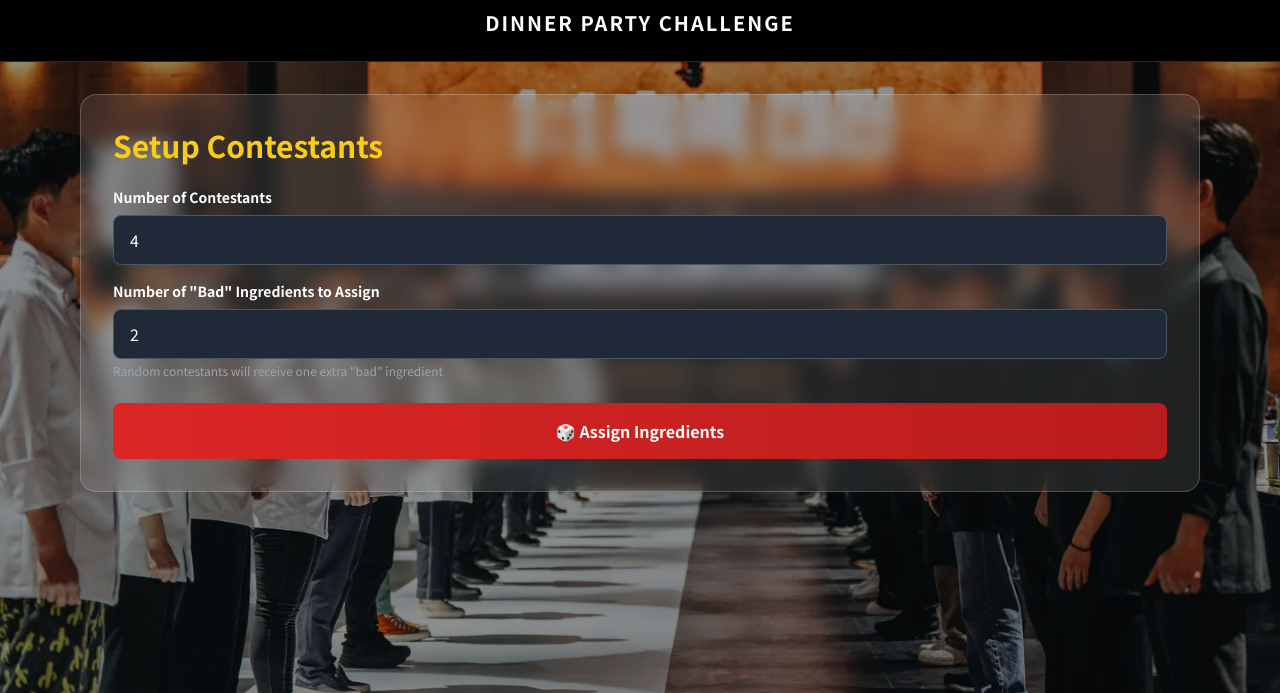
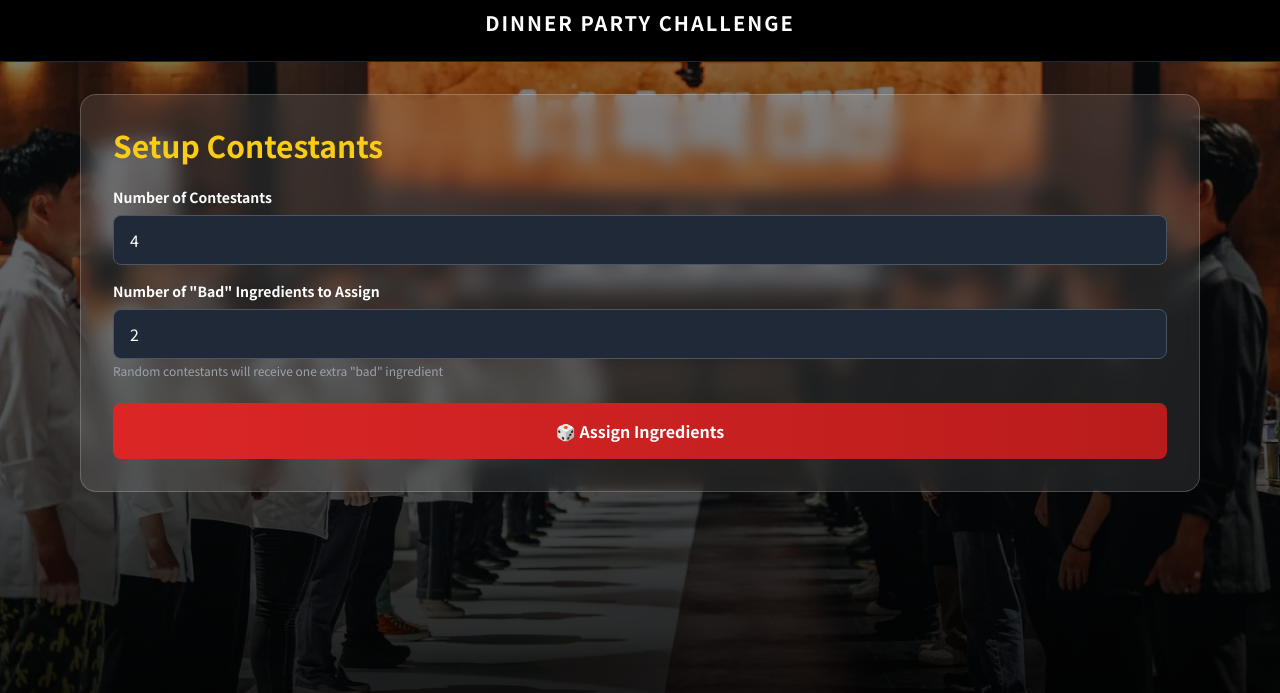
Before and after one commit to chex-out/culinary-class-wars, a website: page index.html in a window 1280 px wide. Shown: the part 107-800 px from the top of the page. Drawn offline with nearby package versions, Linux system fonts and the light colour scheme.

Commit message:
Add files via upload

```diff
--- a/index.html
+++ b/index.html
@@ -38,7 +38,7 @@
         }
     </style>
 </head>
-<body class="min-h-screen text-white bg-black">
+<body class="min-h-screen text-white" style="background: linear-gradient(180deg, #000000 0%, #1a0a0a 50%, #000000 100%);">
     <!-- Header Bar with Black Background -->
     <div class="w-full bg-black py-6 relative z-20 border-b border-gray-800">
         <div class="container mx-auto px-4 text-center">
@@ -47,17 +47,10 @@
         </div>
     </div>
 
-    <!-- Background Images Container -->
-    <div class="absolute top-0 left-0 right-0 bottom-0 z-0" style="margin-top: 140px; min-height: calc(100vh - 140px);">
-        <!-- Main background image -->
-        <div class="w-full h-screen">
-            <img src="/background.webp" alt="Culinary Class Wars" class="w-full h-full object-cover">
-            <div class="absolute inset-0 bg-black/40"></div>
-        </div>
-
-        <!-- Repeating pattern for extended content -->
-        <div class="w-full" style="background: linear-gradient(to bottom, rgba(0,0,0,0.6), rgba(0,0,0,0.8)), repeating-linear-gradient(0deg, #1a1a1a 0px, #2d1a1a 50px, #1a1a1a 100px); min-height: 100vh;">
-        </div>
+    <!-- Main Background Image (First Screen Only) -->
+    <div class="fixed top-0 left-0 right-0 z-0" style="margin-top: 140px; height: 100vh;">
+        <img src="/background.webp" alt="Culinary Class Wars" class="w-full h-full object-cover opacity-90">
+        <div class="absolute inset-0 bg-gradient-to-b from-black/40 via-black/60 to-black"></div>
     </div>
 
     <!-- Content -->
```
